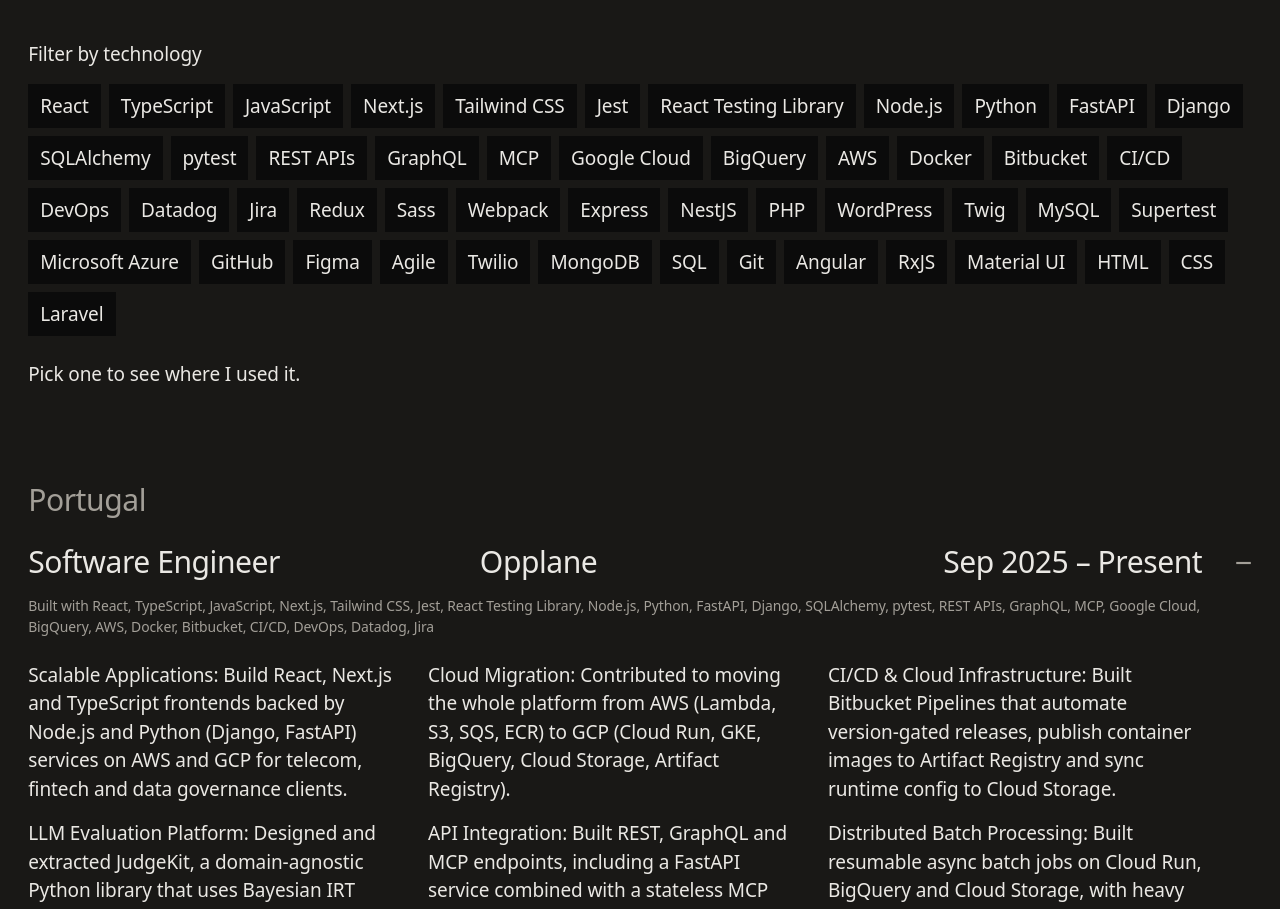
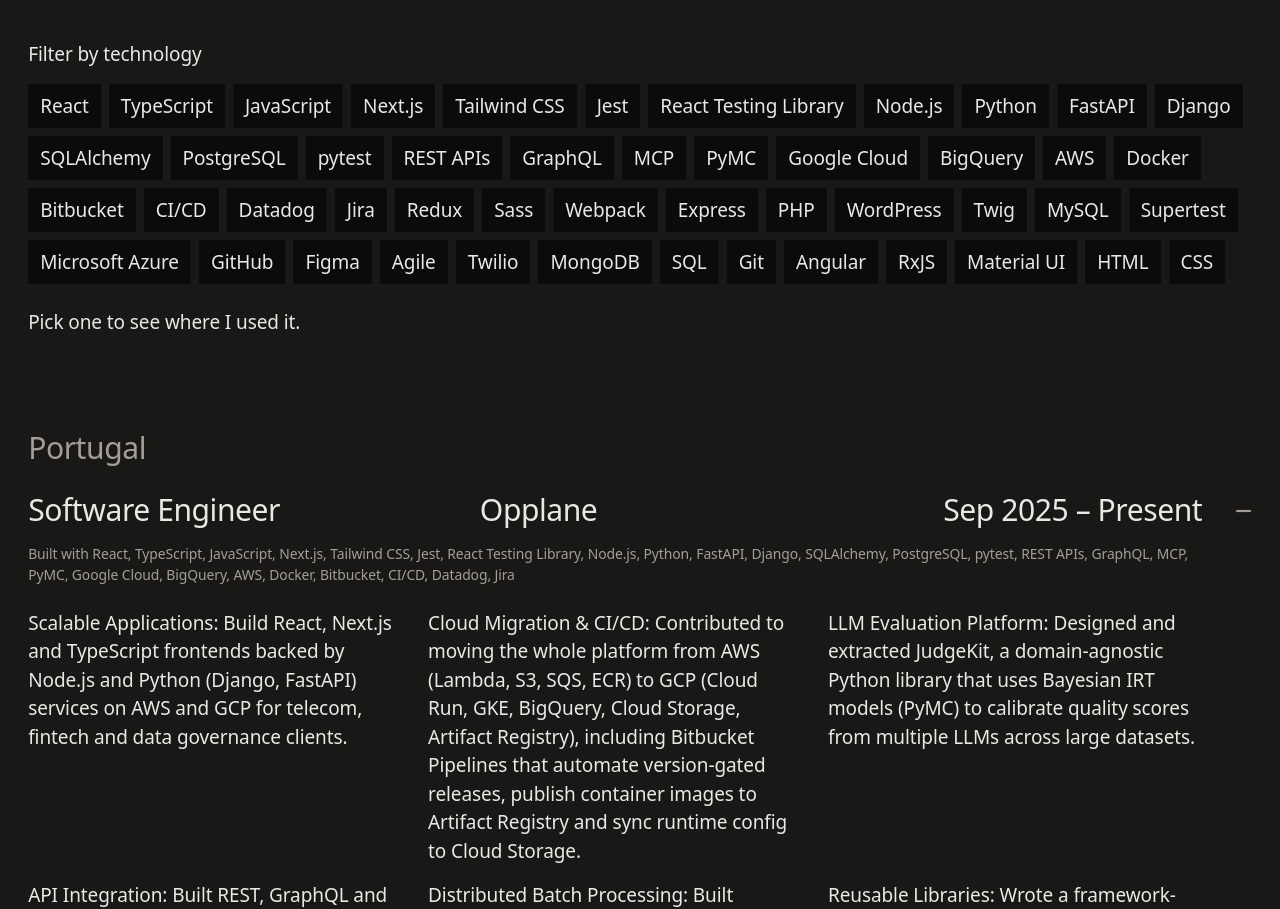
Before and after one commit to ThulanjanaGit/thulanjana-portfolio, a React (Vite) app: page / in a window 1280 px wide. Shown: the part 1880-2789 px from the top of the page. Built offline with nearby package versions, Linux system fonts and the light colour scheme.

Commit message:
feat: match the site to the revised CV and add languages

```diff
--- a/src/components/sections/Education.tsx
+++ b/src/components/sections/Education.tsx
@@ -1,9 +1,22 @@
-import { EDUCATION } from "../../data/education";
+import { EDUCATION, LANGUAGES } from "../../data/education";
+import type { Education as Qualification } from "../../types";
 import { stagger } from "../../utils/stagger";
 import { groupBy, LINEUP_GRID } from "../ui/lineup";
 import SectionHeading from "../ui/SectionHeading";
 
-const GROUPS = groupBy(EDUCATION, ({ location }) => location);
+// Grouped by country, then the languages as one more group: language, level
+// and CEFR level take the degree, institution and dates columns.
+const GROUPS: { label: string; items: Omit<Qualification, "location">[] }[] = [
+  ...groupBy(EDUCATION, ({ location }) => location),
+  {
+    label: "Languages",
+    items: LANGUAGES.map(({ name, level, cefr }) => ({
+      degree: name,
+      institution: level,
+      period: cefr,
+    })),
+  },
+];
 
 // Set like the experience line-up, so the two read as one history.
 const Education = () => {
@@ -15,10 +28,10 @@
       className="px-page py-chapter"
     >
       <SectionHeading id="education-heading">Education</SectionHeading>
-      {GROUPS.map(({ label: country, items }) => (
-        <div key={country} className="mt-14 first:mt-0">
+      {GROUPS.map(({ label, items }) => (
+        <div key={label} className="mt-14 first:mt-0">
           <h3 data-reveal className="mb-2 text-lead text-muted">
-            {country}
+            {label}
           </h3>
           <ul>
             {items.map(
--- a/src/data/education.ts
+++ b/src/data/education.ts
@@ -1,4 +1,4 @@
-import type { Education } from "../types";
+import type { Education, Language } from "../types";
 
 export const EDUCATION: Education[] = [
   {
@@ -41,3 +41,8 @@
     period: "Jan 2015 – Dec 2016",
   },
 ];
+
+export const LANGUAGES: Language[] = [
+  { name: "English", level: "Professional working proficiency", cefr: "C1" },
+  { name: "Portuguese", level: "Basic", cefr: "A1" },
+];
--- a/src/data/experience.ts
+++ b/src/data/experience.ts
@@ -13,14 +13,9 @@
           "Build React, Next.js and TypeScript frontends backed by Node.js and Python (Django, FastAPI) services on AWS and GCP for telecom, fintech and data governance clients.",
       },
       {
-        title: "Cloud Migration",
+        title: "Cloud Migration & CI/CD",
         description:
-          "Contributed to moving the whole platform from AWS (Lambda, S3, SQS, ECR) to GCP (Cloud Run, GKE, BigQuery, Cloud Storage, Artifact Registry).",
-      },
-      {
-        title: "CI/CD & Cloud Infrastructure",
-        description:
-          "Built Bitbucket Pipelines that automate version-gated releases, publish container images to Artifact Registry and sync runtime config to Cloud Storage.",
+          "Contributed to moving the whole platform from AWS (Lambda, S3, SQS, ECR) to GCP (Cloud Run, GKE, BigQuery, Cloud Storage, Artifact Registry), including Bitbucket Pipelines that automate version-gated releases, publish container images to Artifact Registry and sync runtime config to Cloud Storage.",
       },
       {
         title: "LLM Evaluation Platform",
@@ -35,7 +30,7 @@
       {
         title: "Distributed Batch Processing",
         description:
-          "Built resumable async batch jobs on Cloud Run, BigQuery and Cloud Storage, with heavy scientific dependencies kept in their own container images.",
+          "Built resumable async batch jobs on Cloud Run, BigQuery and Cloud Storage, keeping heavy scientific dependencies in their own container images.",
       },
       {
         title: "Reusable Libraries",
@@ -66,17 +61,18 @@
       "FastAPI",
       "Django",
       "SQLAlchemy",
+      "PostgreSQL",
       "pytest",
       "REST APIs",
       "GraphQL",
       "MCP",
+      "PyMC",
       "Google Cloud",
       "BigQuery",
       "AWS",
       "Docker",
       "Bitbucket",
       "CI/CD",
-      "DevOps",
       "Datadog",
       "Jira",
     ],
@@ -95,7 +91,7 @@
       {
         title: "Full-Stack & API Architecture",
         description:
-          "Built REST APIs with Node.js, Express and TypeScript and connected them to React frontends using test-driven development (TDD). Also customised PHP and headless WordPress backends.",
+          "Built REST APIs with Node.js, Express and TypeScript and connected them to the frontend using test-driven development (TDD). Also customised PHP and headless WordPress backends.",
       },
       {
         title: "Testing & Quality",
@@ -129,7 +125,6 @@
       "Webpack",
       "Node.js",
       "Express",
-      "NestJS",
       "REST APIs",
       "Python",
       "PHP",
@@ -225,14 +220,9 @@
           "Deployed and supported applications on Microsoft Azure and AWS (EC2, S3, RDS, CloudWatch).",
       },
       {
-        title: "System Triage & Support",
+        title: "System Support & Optimisation",
         description:
-          "Provided end-to-end support across frontend and backend, and documented the ticket triage process to speed up issue resolution.",
-      },
-      {
-        title: "Data Handling Optimisation",
-        description:
-          "Investigated and tuned slow database queries and backend services that handled large volumes of data.",
+          "Provided end-to-end support across frontend and backend, documented the ticket triage process to speed up issue resolution, and tuned slow database queries and backend services that handled large volumes of data.",
       },
     ],
     technologies: [
@@ -246,8 +236,6 @@
       "HTML",
       "CSS",
       "Node.js",
-      "PHP",
-      "Laravel",
       "REST APIs",
       "GraphQL",
       "MySQL",
--- a/src/data/profile.ts
+++ b/src/data/profile.ts
@@ -3,7 +3,7 @@
 export const RESUME_URL = `${import.meta.env.BASE_URL}Thulanjana-Pramod-Resume.pdf`;
 
 export const HERO_LEAD =
-  "Software Engineer in Lisbon with 4+ years of experience building full-stack web applications for telecom, fintech, data governance and charity clients.";
+  "Software Engineer in Lisbon with 4+ years of experience building full-stack web applications for telecom, fintech, data governance, charity and energy clients.";
 
 export const ABOUT_LEAD =
   "I focus on React and TypeScript on the frontend, with full-stack experience in Node.js and Python (FastAPI, Django) on the backend.";
--- a/src/data/skills.ts
+++ b/src/data/skills.ts
@@ -1,7 +1,7 @@
 import type { SkillGroup } from "../types";
 
-// The technical ecosystem from the CV, in its order. Each group ends with the
-// skills the site keeps but the CV leaves out for space.
+// The technical ecosystem from the CV, in its order. SQL and async/await
+// concurrency close their groups: the site keeps them, the CV has no room.
 export const SKILL_GROUPS: SkillGroup[] = [
   {
     title: "Frontend architecture and UI",
@@ -25,7 +25,6 @@
       "SCSS",
       "HTML5",
       "Bootstrap",
-      "Gulp",
     ],
   },
   {
@@ -42,7 +41,6 @@
       "PHP 8 (Laravel, WordPress)",
       "Microservices architecture",
       "YANG data modelling",
-      "XML",
     ],
   },
   {
--- a/src/types.ts
+++ b/src/types.ts
@@ -36,6 +36,12 @@
   skills?: string[];
 }
 
+export interface Language {
+  name: string;
+  level: string;
+  cefr: string;
+}
+
 export interface Certification {
   title: string;
   issuer: string;
```
Also changed, not shown: 2 other files (tests, documents, lock files or other folders).
